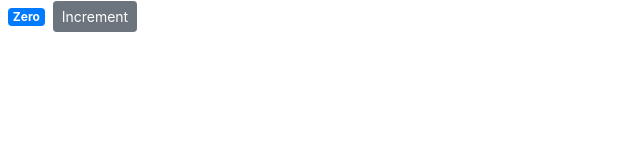
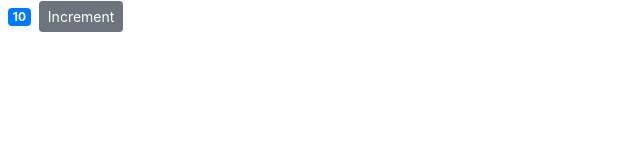
Before and after one commit to GGSMNandathilaka/counter-app, a React (Create React App) app: page / in a window 1280 px wide. Shown: the top 160 px of the page, without its empty margins (0-640 px from the left). Built offline with nearby package versions, Linux system fonts and the light colour scheme.

Commit message:
Dynamic css classes

```diff
--- a/src/components/counter.jsx
+++ b/src/components/counter.jsx
@@ -2,16 +2,22 @@
 
 class Counter extends Component {
   state = {
-    count: 0
+    count: 10
   };
 
   render() {
     return (
       <React.Fragment>
-        <span className="badge badge-primary m-2">{this.formatCount()}</span>
+        <span className={this.getBadgeClasses()}>{this.formatCount()}</span>
         <button className="btn btn-secondary btn-sm">Increment</button>
       </React.Fragment>
     );
+  }
+
+  getBadgeClasses() {
+    let classes = "badge m-2 badge-";
+    classes += this.state.count === 0 ? "warning" : "primary";
+    return classes;
   }
 
   formatCount() {
```
